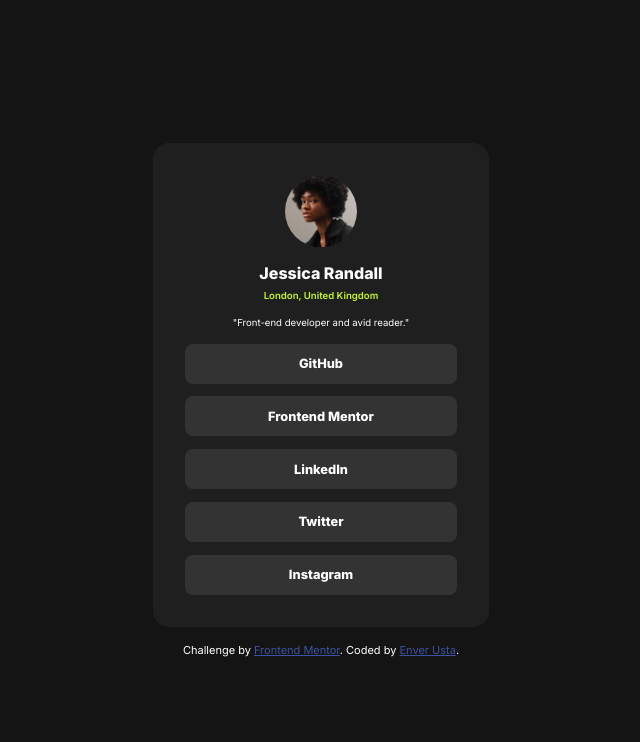
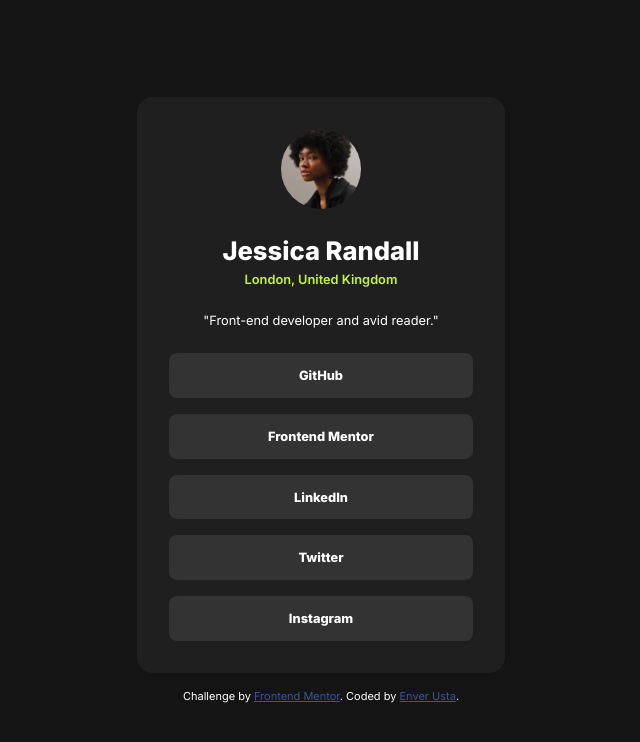
Before and after one commit to EnverUsta/frontend-mentor, a plain HTML site: page social-links-profile-main/index.html in a window 1280 px wide. Shown: the whole page, without its empty margins (319-959 px from the left). Drawn offline with Linux system fonts and the light colour scheme.

Commit message:
refactor(social-links): Enlarge size

```diff
--- a/social-links-profile-main/style.css
+++ b/social-links-profile-main/style.css
@@ -35,7 +35,7 @@ body {
   flex-direction: column;
   justify-content: center;
   align-items: center;
-  min-width: 21rem;
+  min-width: 23rem;
   padding: 1rem;
   background-color: var(--dark-grey);
   color: hsl(0, 0%, 100%);
@@ -44,36 +44,36 @@ body {
 }
 
 .profile-card img {
-  width: 4.5rem;
+  width: 5rem;
   height: auto;
   clip-path: circle();
-  margin-bottom: 1rem;
+  margin-bottom: 1.6rem;
 }
 
 .profile-card .name {
-  font-size: 1rem;
+  font-size: 1.6rem;
   font-weight: 800;
   margin-bottom: 0.4rem;
 }
 
 .profile-card .location {
-  font-size: 0.6rem;
+  font-size: 0.8rem;
   font-weight: 600;
   color: var(--green);
-  margin-bottom: 1rem;
+  margin-bottom: 1.6rem;
 }
 
 .profile-card .title {
-  font-size: 0.6rem;
+  font-size: 0.8rem;
   font-weight: 400;
-  margin-bottom: 1rem;
+  margin-bottom: 1.6rem;
 }
 
 .profile-card .social-links {
   display: flex;
   flex-direction: column;
   min-width: 100%;
-  gap: 0.8rem;
+  gap: 1rem;
 }
 
 .profile-card .social-links a {
@@ -83,7 +83,7 @@ body {
   background-color: var(--grey);
   border-radius: 0.5rem;
   min-width: 100%;
-  min-height: 2.5rem;
+  min-height: 2.8rem;
   padding: 0.2rem;
   text-decoration: none;
   color: inherit;
```
